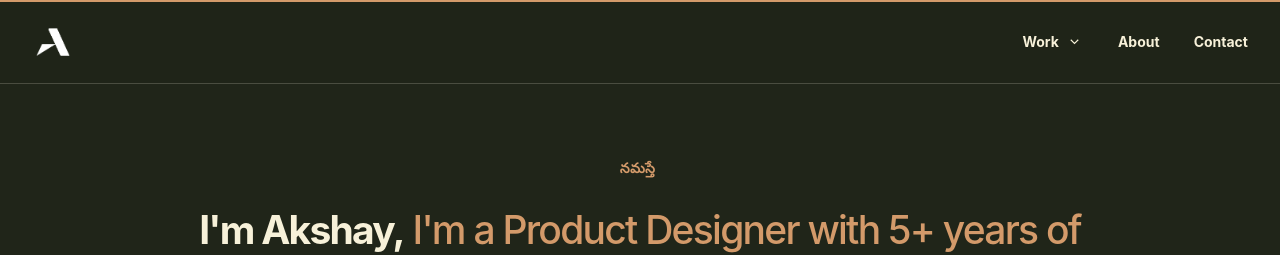
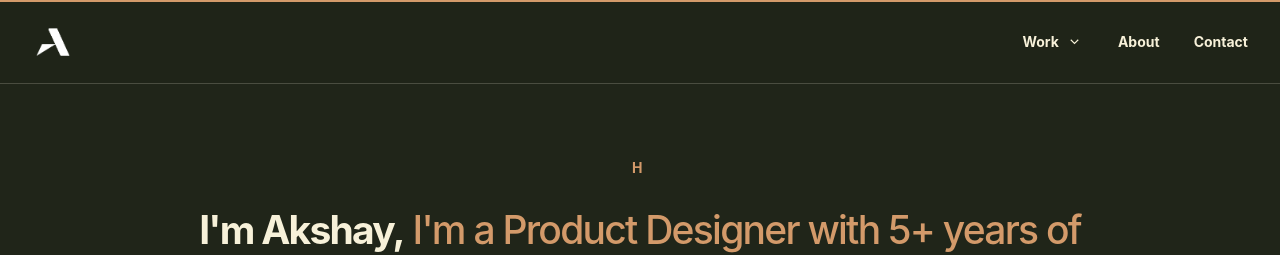
Before and after one commit to Akshayux/akshay-portfolio, a Next.js app: page / in a window 1280 px wide. Shown: the top 255 px of the page. Built offline with nearby package versions, Linux system fonts and the light colour scheme.

Commit message:
Reorder greeting animation languages

```diff
--- a/app/language-greeting.tsx
+++ b/app/language-greeting.tsx
@@ -3,10 +3,11 @@
 import {useEffect,useState} from 'react';
 
 const greetings = [
+  {text:'Hello',lang:'en'},
+  {text:'నమస్తే',lang:'te'},
+  {text:'Hello',lang:'en'},
   {text:'ನಮಸ್ಕಾರ',lang:'kn'},
   {text:'नमस्ते',lang:'hi'},
-  {text:'నమస్తే',lang:'te'},
-  {text:'Hello',lang:'en'},
   {text:'வணக்கம்',lang:'ta'},
   {text:'Hola',lang:'es'},
 ] as const;
```
